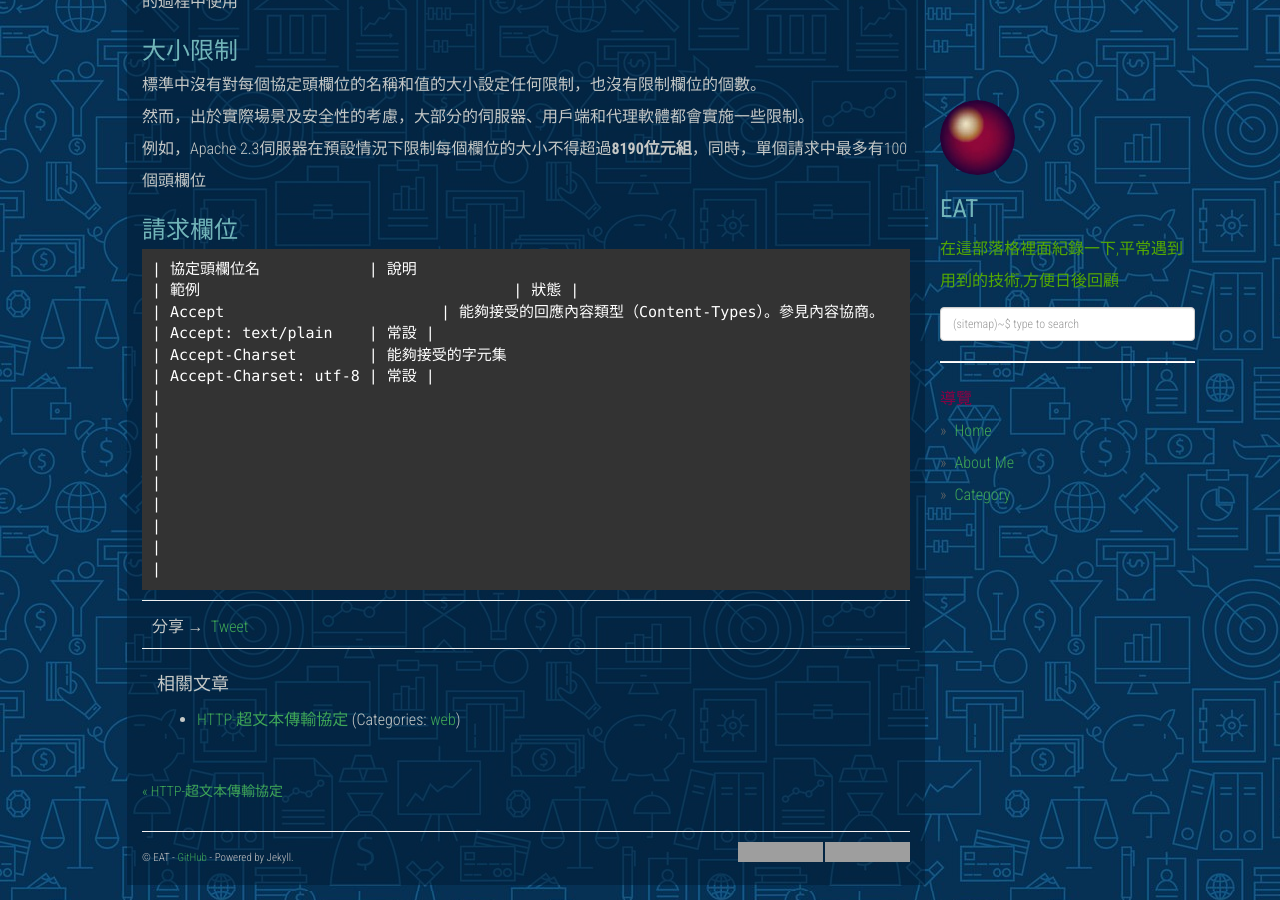
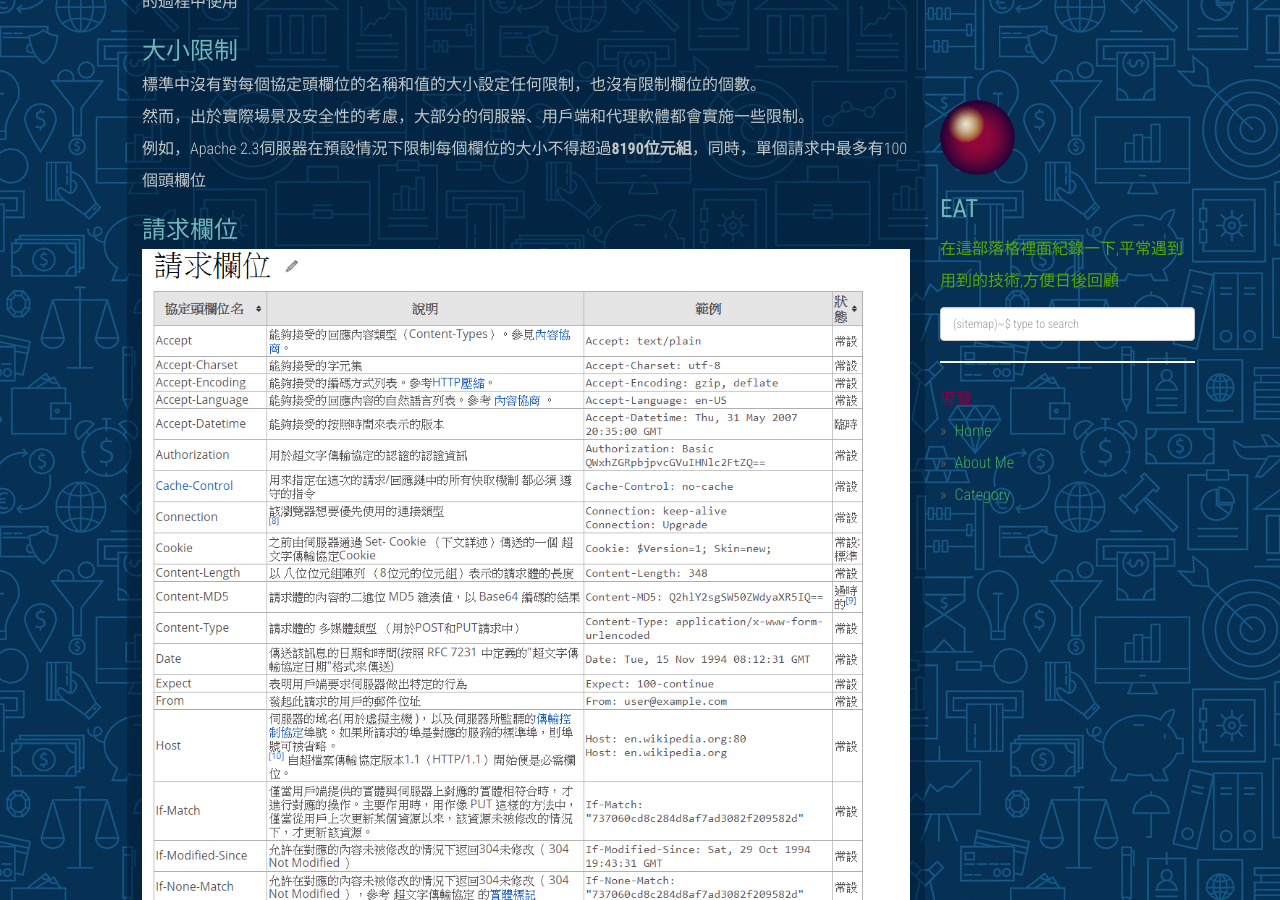
Before and after one commit to dyeat/dyeat.github.io, a Jekyll site: the page built from _posts/2018-12-17-HTTP頭欄位.md, in a window 1280 px wide and 900 px high, scrolled down 1105 px. Built offline with Jekyll 4.4.1, drawn with Linux system fonts in a browser that asks for light colours; nearby versions of some CDN libraries; comment, search, counter and statistics services are not loaded; grey boxes are pictures that could not be loaded.

Commit message:
update post

````diff
--- a/_posts/2018-12-17-HTTP頭欄位.md
+++ b/_posts/2018-12-17-HTTP頭欄位.md
@@ -36,17 +36,5 @@ HTTP 頭欄位根據實際用途被分為以下 4 種類型：
 例如，Apache 2.3伺服器在預設情況下限制每個欄位的大小不得超過**8190位元組**，同時，單個請求中最多有100個頭欄位
 
 ### 請求欄位
-```
-| 協定頭欄位名		| 說明 													| 範例 					| 狀態 |
-| Accept			| 能夠接受的回應內容類型（Content-Types）。參見內容協商。 	| Accept: text/plain 	| 常設 |
-| Accept-Charset	| 能夠接受的字元集										| Accept-Charset: utf-8 | 常設 |
-|
-|
-|
-|
-|
-|
-|
-|
-|
-```
+![請求欄位](https://dyeat.github.io/static/img/2018-12-17/header_1.PNG)
+![請求欄位_2](https://dyeat.github.io/static/img/2018-12-17/header_2.PNG)
````
